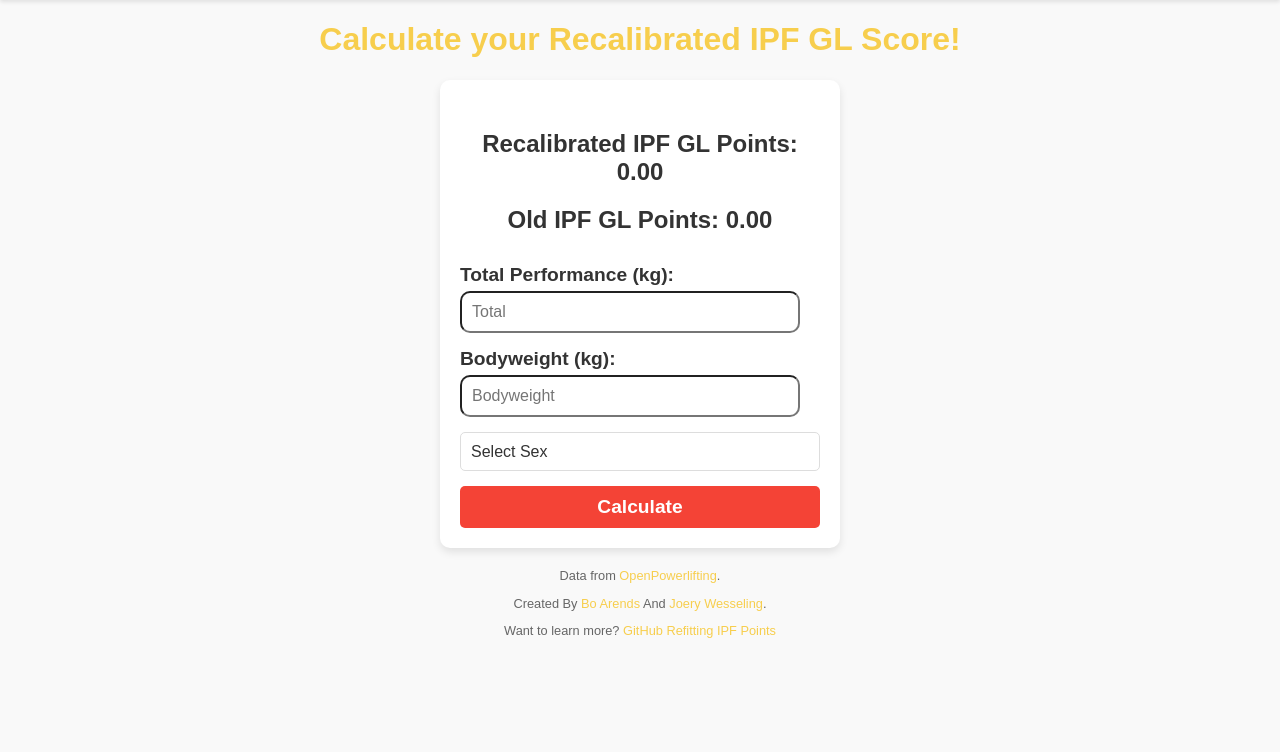
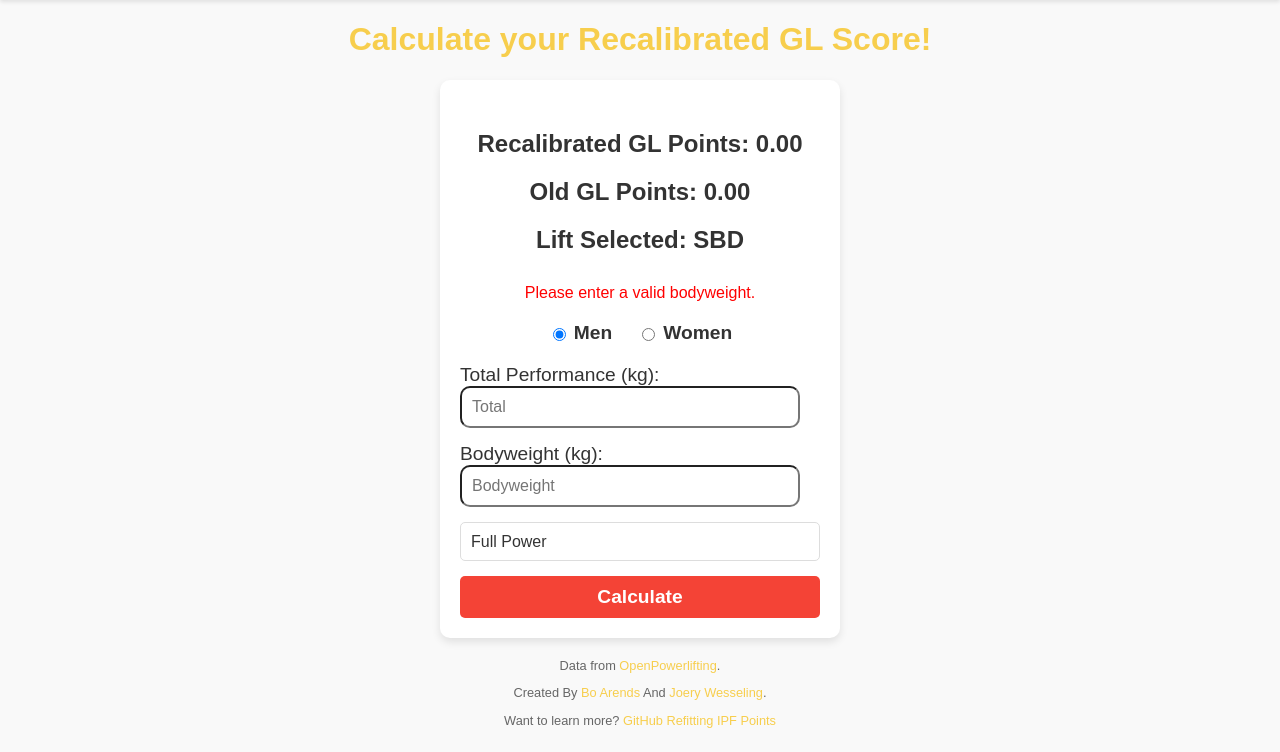
Before and after one commit to JoeryWesseling/RecalibratingIPFPoints, a PHP site: page / in a window 1280 px wide. Shown: the part 48-800 px from the top of the page. Run offline with PHP 8.4, Linux system fonts and the light colour scheme.

Commit message:
Updates
Added:
Different formulas
Changed styling (still need to do more)

```diff
--- a/ipfpointsrecalibrated.com/src/main/resources/pages/includes/ipf_calculate.js
+++ b/ipfpointsrecalibrated.com/src/main/resources/pages/includes/ipf_calculate.js
@@ -1,7 +1,13 @@
+
+let selectedLift = sessionStorage.getItem("lift") || "SBD";
 document.addEventListener("DOMContentLoaded", function () {
     initializeForm();
     attachEventListeners();
+    calculateIPFPoints();
+
 });
+
+
 
 function initializeForm() {
     const form = document.getElementById("calculator-form");
@@ -9,45 +15,88 @@ function initializeForm() {
     const oldResultElement = document.getElementById("old-result");
     const bodyweightInput = document.getElementById("bodyweight");
     const totalInput = document.getElementById("total");
-    const sexSelect = document.getElementById("sex");
+    // const sexSelect = document.getElementById("sex");
+    const liftSelect = document.getElementById("lift");
+
+
 
     // Retrieve stored values from sessionStorage
     bodyweightInput.value = sessionStorage.getItem("bodyweight") || "";
     totalInput.value = sessionStorage.getItem("total") || "";
-    sexSelect.value = sessionStorage.getItem("sex") || "";
-    resultElement.textContent = sessionStorage.getItem("recalibrated") || "Recalibrated IPF GL Points: 0.00";
-    oldResultElement.textContent = sessionStorage.getItem("old") || "Old IPF GL Points: 0.00";
+    // sexSelect.value = sessionStorage.getItem("sex") || "";
+    resultElement.textContent = sessionStorage.getItem("recalibrated") || "Recalibrated GL Points: 0.00";
+    oldResultElement.textContent = sessionStorage.getItem("old") || "Old GL Points: 0.00";
+    liftSelect.value = sessionStorage.getItem("lift") || "SBD";
+
 
     // Save input values to sessionStorage on input event
     form.addEventListener("input", function () {
         sessionStorage.setItem("bodyweight", bodyweightInput.value);
         sessionStorage.setItem("total", totalInput.value);
-        sessionStorage.setItem("sex", sexSelect.value);
+        // sessionStorage.setItem("sex", sexSelect.value);
+        const selectedSex = document.querySelector('input[name="sex"]:checked');
+        sessionStorage.setItem("sex", selectedSex ? selectedSex.value : "");
+
     });
+
+    const sexInputs = document.querySelectorAll('input[name="sex"]');
+
+    const savedSex = sessionStorage.getItem("sex");
+    if (savedSex) {
+        sexInputs.forEach(radio => {
+            if (radio.value === savedSex) {
+                radio.checked = true;
+            }
+        });
+    }
+
 }
 
 function attachEventListeners() {
     const bodyweightInput = document.getElementById("bodyweight");
     const totalInput = document.getElementById("total");
-    const sexSelect = document.getElementById("sex");
+    // const sexInputs = document.querySelectorAll('input[name="sex"]');
     const calculateBtn = document.getElementById("calculate-btn");
+
 
     // Attach event listeners for real-time calculation
     bodyweightInput.addEventListener("input", calculateIPFPoints);
     totalInput.addEventListener("input", calculateIPFPoints);
-    sexSelect.addEventListener("change", calculateIPFPoints);
+    // sexSelect.addEventListener("change", calculateIPFPoints);
     calculateBtn.addEventListener("click", calculateIPFPoints);
+
+    const sexInputs = document.querySelectorAll('input[name="sex"]');
+
+    sexInputs.forEach(radio => {
+        radio.addEventListener("change", calculateIPFPoints);
+    });
+
+
+
+    const liftSelect = document.getElementById("lift");
+
+    liftSelect.addEventListener("change", function () {
+        selectedLift = liftSelect.value;
+        sessionStorage.setItem("lift", selectedLift);
+        calculateIPFPoints();
+    });
+
 }
+
 
 function calculateIPFPoints() {
     console.log("Calculating...");
+    console.log("Calculating for lift:", selectedLift);
+
 
     const resultElement = document.getElementById("result");
     const oldResultElement = document.getElementById("old-result");
     const bodyweightInput = document.getElementById("bodyweight");
     const totalInput = document.getElementById("total");
-    const sexSelect = document.getElementById("sex");
+    // const sexSelect = document.getElementById("sex");
     const errorMessagesElement = document.getElementById("error-messages");
+    const liftSelectedElement = document.getElementById("lift-selected");
+
 
     // Clear previous error messages
     errorMessagesElement.textContent = "";
@@ -55,7 +104,11 @@ function calculateIPFPoints() {
     // Validate inputs
     const bodyweight = parseFloat(bodyweightInput.value);
     const total = parseFloat(totalInput.value);
-    const sex = sexSelect.value;
+    // const sex = sexSelect.value;
+
+    const selectedSex = document.querySelector('input[name="sex"]:checked');
+    const sex = selectedSex ? selectedSex.value : "";
+
 
     if (isNaN(bodyweight)) {
         errorMessagesElement.textContent = "Please enter a valid bodyweight.";
@@ -84,34 +137,44 @@ function calculateIPFPoints() {
     // Handle errors
     if (recalibratedScore.error || oldScore.error) {
         errorMessagesElement.textContent = recalibratedScore.error || oldScore.error;
-        resultElement.textContent = "Recalibrated IPF GL Points: 0.00";
-        oldResultElement.textContent = "Old IPF GL Points: 0.00";
+        resultElement.textContent = "Recalibrated GL Points: 0.00";
+        oldResultElement.textContent = "Old GL Points: 0.00";
         return;
     }
 
     // Update UI with results
-    resultElement.textContent = `Recalibrated IPF GL Points: ${recalibratedScore}`;
-    oldResultElement.textContent = `Old IPF GL Points: ${oldScore}`;
+    resultElement.textContent = `Recalibrated GL Points: ${recalibratedScore}`;
+    oldResultElement.textContent = `Old GL Points: ${oldScore}`;
+    liftSelectedElement.textContent = `Lift Selected: ${selectedLift}`;
+
 
     // Update sessionStorage
     sessionStorage.setItem("recalibrated", resultElement.textContent);
     sessionStorage.setItem("old", oldResultElement.textContent);
+    sessionStorage.setItem("lift-selected", selectedLift);
+
 }
 
 //constants for the IPF coefficients. Old AND new.
 const ipfCoefficients = {
     new: {
-        M: {A: 1038.271102, B: 1207.593924, C: 0.017290},
-        F: {A: 688.743183, B: 1135.134454, C: 0.028594},
+        SBD: { M: {A: 1038.27, B: 1207.59, C: 0.01729}, F: {A: 688.74, B: 1135.13, C: 0.02859} },
+        Squat: { M: {A: 530.01583555, B: 509.13503583, C: 0.00881716}, F: {A: 372.38701723, B: 373.80985042, C: 0.01107378} },
+        Bench: { M: {A: 500, B: 900, C: 0.015}, F: {A: 350, B: 750, C: 0.025} },
+        Deadlift: { M: {A: 369.21260065 , B: 1052.47284818, C: 0.03804565}, F: {A: 266.37652909, B: 435.88968704, C: 0.03489198} },
     },
-    old: {
-        M: {A: 1199.72839, B: 1025.18162, C: 0.00921},
-        F: {A: 610.32796, B: 1045.59282, C: 0.03048},
+
+
+old: {
+        SBD: { M: {A: 1199.72, B: 1025.18, C: 0.00921}, F: {A: 610.32, B: 1045.59, C: 0.03048} },
+        Squat: { M: {A: 500, B: 900, C: 0.01}, F: {A: 400, B: 800, C: 0.03} },
+        Bench: { M: {A: 600, B: 1000, C: 0.008}, F: {A: 450, B: 850, C: 0.025} },
+        Deadlift: { M: {A: 700, B: 1100, C: 0.009}, F: {A: 500, B: 900, C: 0.02} },
     }
 };
 
 function ipfPointsCalc(bwt, total, sex, version = "new") {
-    const coeffData = ipfCoefficients[version][sex];
+    const coeffData = ipfCoefficients[version][selectedLift][sex];
     if (!coeffData) return {error: "Invalid sex!"};
 
     const {A, B, C} = coeffData;
--- a/ipfpointsrecalibrated.com/src/main/resources/pages/includes/styles.css
+++ b/ipfpointsrecalibrated.com/src/main/resources/pages/includes/styles.css
@@ -60,11 +60,11 @@ h1 {
     text-align: left;
 }
 
-label {
-    display: block;
-    margin-bottom: 5px;
-    font-weight: bold;
-}
+/*label {*/
+/*    display: block;*/
+/*    margin-bottom: 5px;*/
+/*    font-weight: bold;*/
+/*}*/
 
 input[type="number"] {
     width: calc(100% - 20px);
@@ -74,16 +74,28 @@ input[type="number"] {
     font-size: 1em;
 }
 
-.radio-group {
+.radio-container {
     display: flex;
-    justify-content: space-between;
-    margin-bottom: 15px;
+    justify-content: center;
+    align-items: center;
+    gap: 25px;
+    margin: 20px 0;
 }
 
-.radio-group div {
-    display: flex;
-    flex-direction: column;
+.radio-option {
+    display: inline-flex; /* fixes the issue */
+    align-items: center;
+    gap: 5px;
+    cursor: pointer;
+    font-weight: bold;
 }
+
+label.radio-option {
+    display: inline-flex;
+}
+
+
+
 
 button.calculate-btn {
     background-color: #f44336;
@@ -193,6 +205,26 @@ button.calculate-btn {
     margin-top: 15px;
 }
 
+button.lift-btn {
+    background-color: #f44336;
+    color: white;
+    font-size: 0.9em;
+    font-weight: bold;
+    padding: 6px 12px;
+    border: none;
+    border-radius: 5px;
+    cursor: pointer;
+    transition: background-color 0.3s ease;
+    margin: 0 5px 10px 0;
+    display: inline-block;
+    min-width: auto;
+}
+
+button.lift-btn.active {
+    background-color: #d32f2f;  /* darker shade when active */
+}
+
+
 /* Hover effect for the button */
 button.calculate-btn:hover {
     background-color: #d32f2f;
--- a/ipfpointsrecalibrated.com/src/main/resources/pages/index.html
+++ b/ipfpointsrecalibrated.com/src/main/resources/pages/index.html
@@ -13,27 +13,62 @@
     <h1> IPF GL Points Recalibrated Calculator</h1>
 </header>
 <main>
-    <h1>Calculate your Recalibrated IPF GL Score!</h1>
+    <h1>Calculate your Recalibrated GL Score!</h1>
     <div class="form-section">
         <div class="score-section">
-            <h2 id="result">Recalibrated IPF Points: 0.00</h2>
-            <h2 id="old-result">Old IPF Points: 0.00</h2>
+            <h2 id="result">Recalibrated GL Points: 0.00</h2>
+            <h2 id="old-result">Old GL Points: 0.00</h2>
+            <h2 id="lift-selected">Lift Selected: SBD</h2> <!-- NEW -->
         </div>
 
         <form id="calculator-form">
+
+
             <div id="error-messages" style="color: red;"></div>
+<!--            <div class="radio-container">-->
+<!--                <label>Sex:</label>-->
+
+<!--                <label>-->
+<!--                    <input type="radio" name="sex" value="M">-->
+<!--                    Male-->
+<!--                </label>-->
+
+<!--                <label>-->
+<!--                    <input type="radio" name="sex" value="F">-->
+<!--                    Female-->
+<!--                </label>-->
+<!--            </div>-->
+
+            <div class="radio-container">
+                <label class="radio-option">
+                    <input type="radio" name="sex" value="M" checked>
+                    Men
+                </label>
+                <label class="radio-option">
+                    <input type="radio" name="sex" value="F">
+                    Women
+                </label>
+            </div>
+
+
             <label for="total">Total Performance (kg):</label>
             <input type="number" id="total" name="total" step="0.01" placeholder="Total" required>
+
+
 
             <label for="bodyweight">Bodyweight (kg):</label>
             <input type="number" id="bodyweight" name="bodyweight" step="0.01" min="37.5" placeholder="Bodyweight" required>
 
 
+
+
+
             <div class="select-container">
-                <select id="sex" name="sex" required>
-                    <option value="" disabled selected>Select Sex</option>
-                    <option value="M">Male</option>
-                    <option value="F">Female</option>
+                <select id="lift" name="lift">
+                    <option value="SBD">Full Power</option>
+                    <option value="Squat">Squat</option>
+                    <option value="Bench">Bench</option>
+                    <option value="Deadlift">Deadlift</option>
                 </select>
             </div>
             <button type="button" id="calculate-btn" class="calculate-btn">Calculate</button>
```
